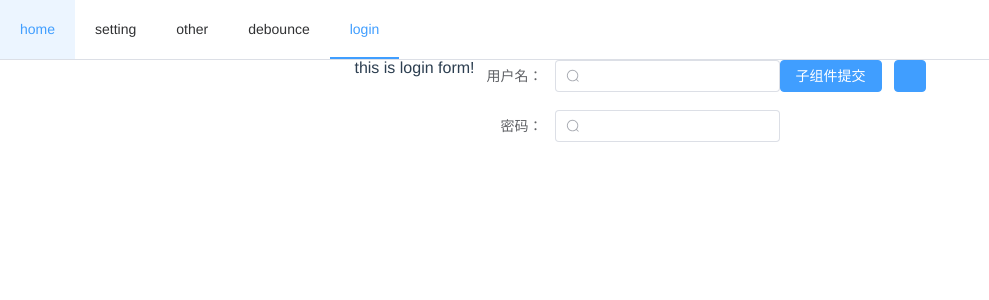
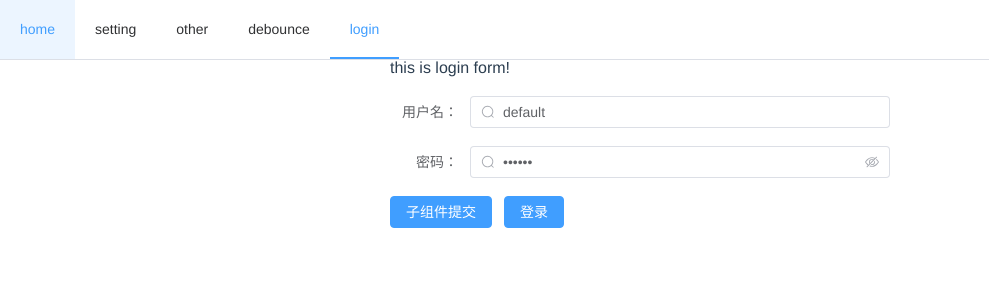
Before and after one commit to lizhesystem/vite-demo, a Vue app: page /login in a window 1280 px wide. Shown: the top 300 px of the page, without its empty margins (0-989 px from the left). Built offline with nearby package versions, Linux system fonts and the light colour scheme.

Commit message:
完成基本配置

```diff
--- a/package.json
+++ b/package.json
@@ -20,6 +20,7 @@
     "@vue/compiler-sfc": "^3.0.5",
     "autoprefixer": "^10.4.7",
     "postcss": "^8.4.13",
+    "prettier": "^2.7.1",
     "sass": "^1.49.7",
     "tailwindcss": "^3.0.24",
     "typescript": "^4.3.2",
--- a/src/hooks/useRequest.ts
+++ b/src/hooks/useRequest.ts
@@ -1,5 +1,5 @@
 import axios from 'axios'
-import { ref } from 'vue'
+import {ref} from 'vue'
 
 export default function useRequest<T>(url: string) {
 	// 使用axios发送异步ajax请求
@@ -19,5 +19,5 @@ export default function useRequest<T>(url: string) {
 			errorMsg.value = error.message || '未知错误'
 		})
 
-  return { result, loading, errorMsg }
+	return {result, loading, errorMsg}
 }
--- a/src/views/login/components/LoginForm.vue
+++ b/src/views/login/components/LoginForm.vue
@@ -1,20 +1,20 @@
 <template>
-  <el-form ref="formRef" :model="form" label-width="80px">
+  <el-form style="margin-top: 20px" ref="formRef" label-width="80px">
     <el-form-item label="用户名：">
-      <el-input>
+      <el-input v-model="data[0].username">
         <template #prefix>
           <el-icon class="el_input__icon">
-            <search/>
+            <search />
           </el-icon>
         </template>
       </el-input>
     </el-form-item>
 
     <el-form-item label="密码：">
-      <el-input type="password" show-password>
+      <el-input type="password" v-model="data[0].password" show-password>
         <template #prefix>
           <el-icon class="el_input__icon">
-            <search/>
+            <search />
           </el-icon>
         </template>
       </el-input>
@@ -22,15 +22,48 @@
   </el-form>
 
   <el-button type="primary" @click="clickParent">子组件提交</el-button>
-
 </template>
 
 <script setup lang="ts">
+import { ref } from "vue"
+
+interface LoginForm {
+  username: String
+  password: String
+}
+
+// TS专有声明，可以设置默认
+withDefaults(
+  defineProps<{
+    data: LoginForm[]
+  }>(),
+  {
+    data: () => [{ username: "admin", password: "123456" }]
+  }
+)
+
+// TS专有声明，子组件向父组件传输数据
+const emit = defineEmits<{
+  (e: "clickParent", num: number): void
+}>()
+
+/*非ts专有*/
+// const emit= defineEmits(['clickParent'])
 
 const clickParent = () => {
+  emit("clickParent", 2)
+}
 
+const count = ref<number>(2123)
+
+const consoleNumber = (): void => {
+  console.log(5555)
 }
+
+defineExpose({
+  count,
+  consoleNumber
+})
 </script>
 
-<style scoped lang="scss">
-</style>
+<style scoped lang="scss"></style>
--- a/src/views/login/index.vue
+++ b/src/views/login/index.vue
@@ -1,22 +1,47 @@
 <template xmlns="">
   <div class="login-container">
     <h3>this is login form!</h3>
-    <login-form/>
-    <el-button type="primary" @click="helloClick"></el-button>
+    <login-form ref="loginRef" :data="loginForm" @clickParent="clickParent" />
+    <el-button type="primary" @click="helloClick">登录</el-button>
   </div>
 </template>
 
 <script setup lang="ts">
-import LoginForm from "@/views/login/components/LoginForm.vue";
+import LoginForm from "@/views/login/components/LoginForm.vue"
+import { reactive, ref } from "vue"
+
+type LoginFormExpose = {
+  count: number
+  consoleNumber: () => void
+}
+const loginRef = ref<LoginFormExpose | null>(null)
 
 const helloClick = () => {
-  console.log(1)
+  console.log(loginRef.value?.count)
+  loginRef.value!.consoleNumber()
+}
+
+interface LoginForm {
+  username: String
+  password: String
+}
+
+const loginForm = reactive<LoginForm[]>([
+  {
+    username: "default",
+    password: "123456"
+  }
+])
+
+const clickParent = (number: number) => {
+  console.log(number)
+  console.log(11111111111111)
 }
 </script>
 
 <style scoped lang="scss">
 .login-container {
-  display: flex;
-  justify-content: center;
+  margin: 0 auto;
+  max-width: 500px;
 }
 </style>
--- a/src/views/setting.vue
+++ b/src/views/setting.vue
@@ -9,12 +9,12 @@
 </template>
 
 <script lang="ts">
-import { defineComponent } from 'vue'
+import {defineComponent} from 'vue'
 import myChild from '../components/myChild.vue'
 import UserTest from '../components/userTest.vue'
 
 export default defineComponent({
-  components: { myChild, UserTest },
+	components: {myChild, UserTest},
 	setup() {
 		return {}
 	}
```
Also changed, not shown: src/views/home.vue (+7 -7 lines), .prettierrc.js (added), 2 other files (tests, documents, lock files or other folders). Lines whose indentation alone changed are shown as unchanged.
